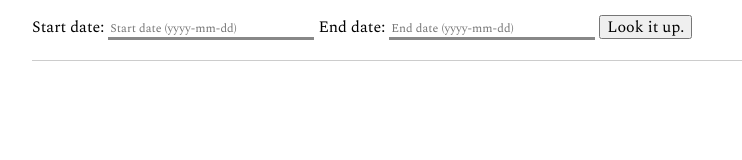
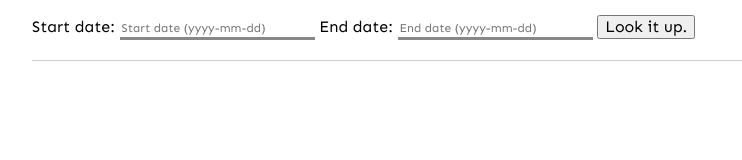
Before and after one commit to tlcjosh/calendarformat, a plain HTML site: page index.html in a window 1280 px wide. Shown: the full height of the page, 96-838 px from the left. Drawn offline with nearby package versions, Linux system fonts and the light colour scheme.

Commit message:
Update calendarformat.css

```diff
--- a/calendarformat.css
+++ b/calendarformat.css
@@ -1,7 +1,7 @@
 
 
 body {
-    font-family: "Spectral", serif;
+    font-family: "Sen", sans-serif;
     font-size: 12pt;
 
 }
```
